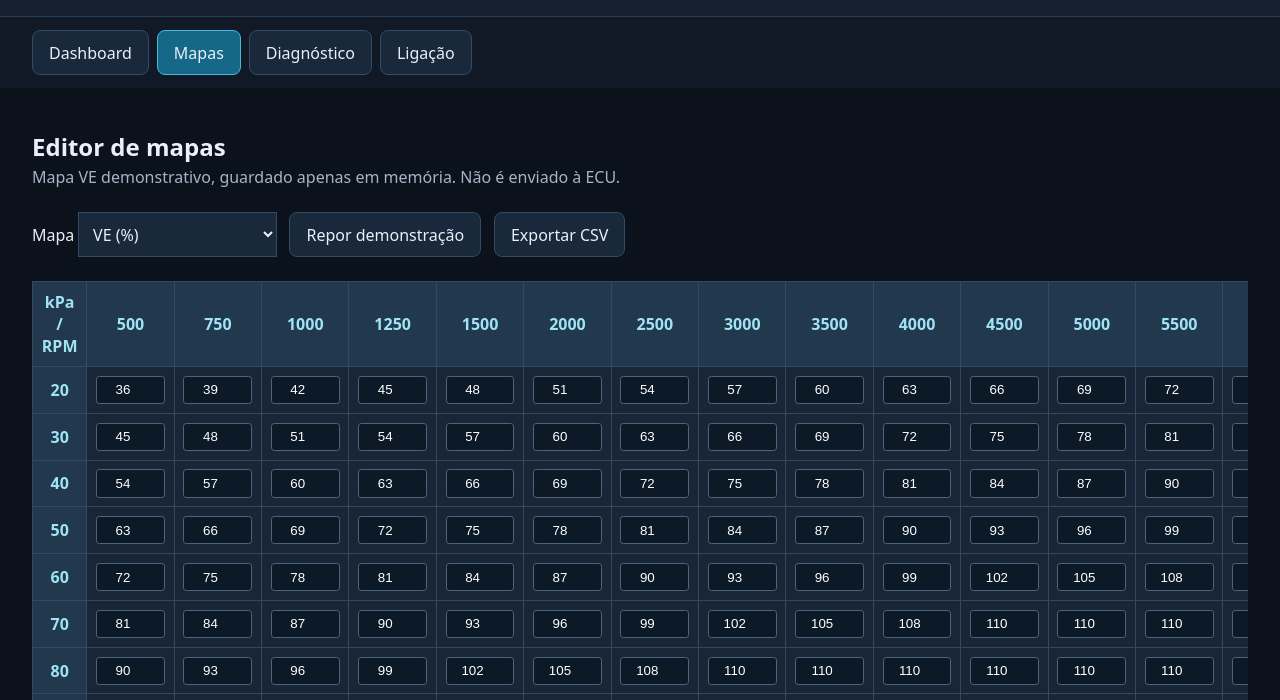
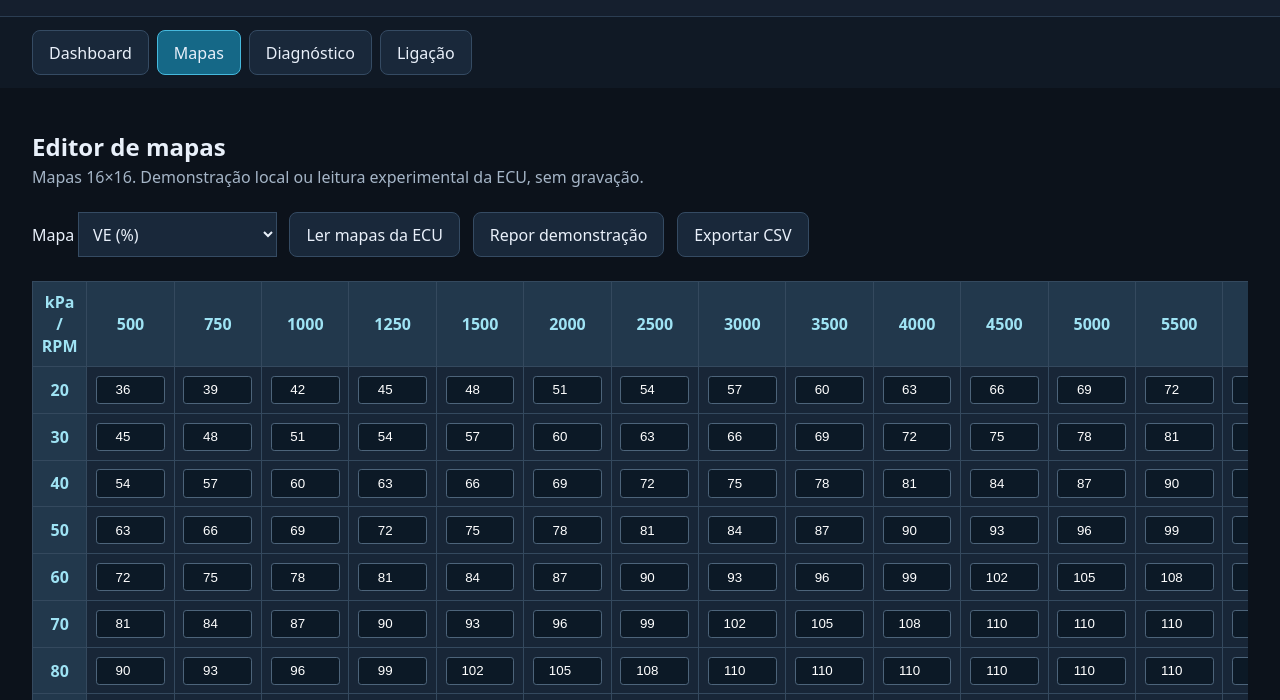
Before and after one commit to Tunuino/Tunuino, a website with bundled scripts: page console/index.html in a window 1280 px wide. Both pictures are taken after a click on the button "Mapas". Shown: the part 79-779 px from the top of the page. Built offline with nearby package versions, Linux system fonts and the light colour scheme.

Commit message:
Add explicit read ECU tune button to Console

```diff
--- a/console/index.html
+++ b/console/index.html
@@ -21,8 +21,8 @@
       <div class="panel"><h3>Estado da ECU</h3><p id="engine-status">Sem ECU ligada. Saídas de potência não controladas por esta aplicação.</p></div>
     </section>
     <section id="maps" class="page">
-      <div class="heading"><h2>Editor de mapas</h2><p>Mapa VE demonstrativo, guardado apenas em memória. Não é enviado à ECU.</p></div>
-      <div class="toolbar"><label>Mapa <select id="map-type"><option value="ve">VE (%)</option><option value="ignition">Avanço de ignição (°)</option></select></label><button id="reset-map">Repor demonstração</button><button id="export-map">Exportar CSV</button></div>
+      <div class="heading"><h2>Editor de mapas</h2><p>Mapas 16×16. Demonstração local ou leitura experimental da ECU, sem gravação.</p></div>
+      <div class="toolbar"><label>Mapa <select id="map-type"><option value="ve">VE (%)</option><option value="ignition">Avanço de ignição (°)</option></select></label><button id="read-ecu-map" type="button" disabled>Ler mapas da ECU</button><button id="reset-map">Repor demonstração</button><button id="export-map">Exportar CSV</button></div>
       <div class="table-scroll"><table id="map-table" aria-label="Tabela de calibração"></table></div>
       <p id="map-notice" role="status">Edição local de demonstração.</p>
     </section>
```
